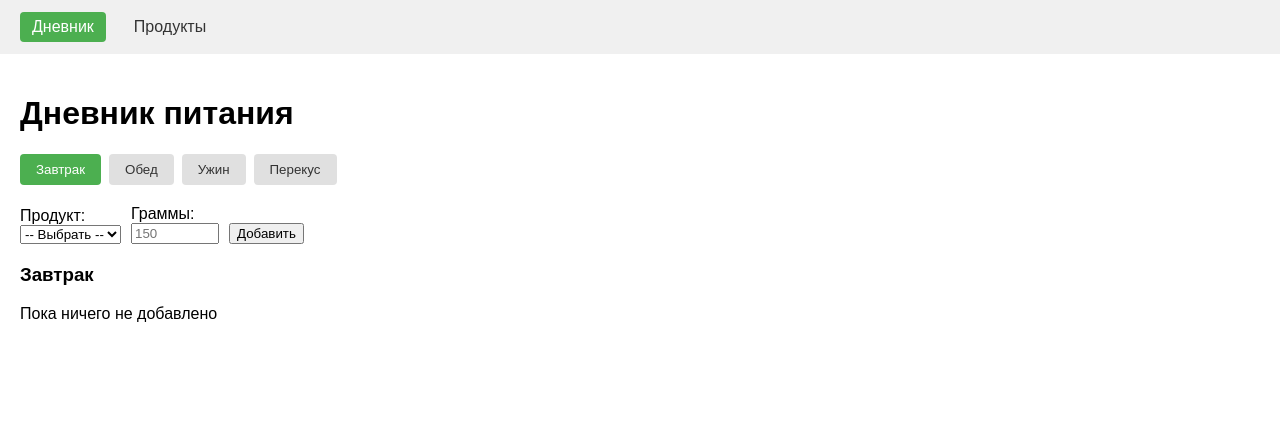
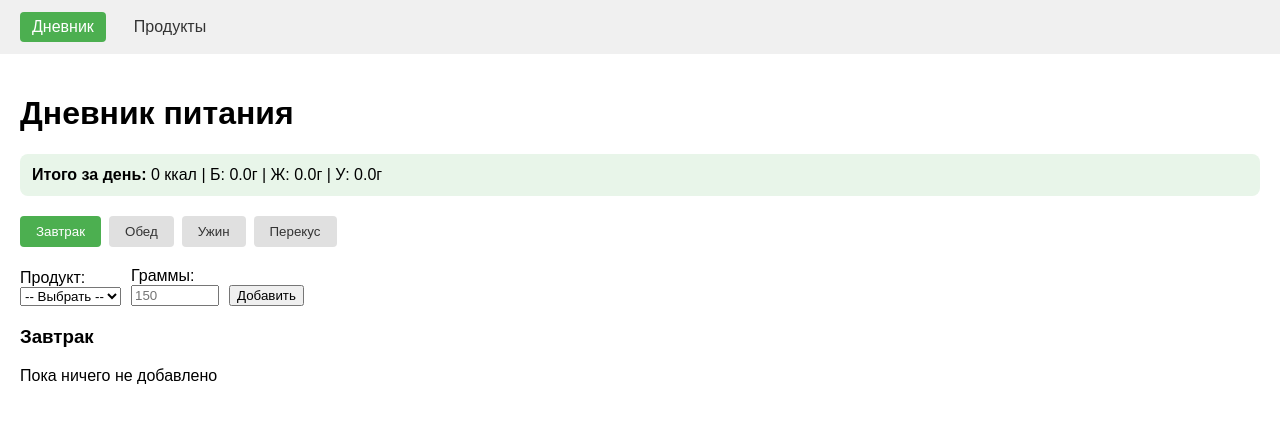
Before and after one commit to PaninaAnna/calorie-tracker, a React (Vite) app: page / in a window 1280 px wide. Shown: the top 422 px of the page. Built offline with nearby package versions, Linux system fonts and the light colour scheme.

Commit message:
added daily cpfc calculation

```diff
--- a/src/pages/DiaryPage.jsx
+++ b/src/pages/DiaryPage.jsx
@@ -61,6 +61,15 @@ function DiaryPage() {
   return (
     <>
       <h1>Дневник питания</h1>
+
+      {/* Счётчик за день */}
+      <div style={{ background: '#e8f5e9', padding: 12, borderRadius: 8, marginBottom: 20 }}>
+        <strong>Итого за день:</strong>{' '}
+        {diary.reduce((acc, e) => acc + e.calories, 0)} ккал |{' '}
+      Б: {diary.reduce((acc, e) => acc + e.proteins, 0).toFixed(1)}г |{' '}
+      Ж: {diary.reduce((acc, e) => acc + e.fats, 0).toFixed(1)}г |{' '}
+      У: {diary.reduce((acc, e) => acc + e.carbs, 0).toFixed(1)}г
+      </div>
 
       {/* Вкладки */}
       <div style={{ display: 'flex', gap: 8, marginBottom: 20 }}>
```
